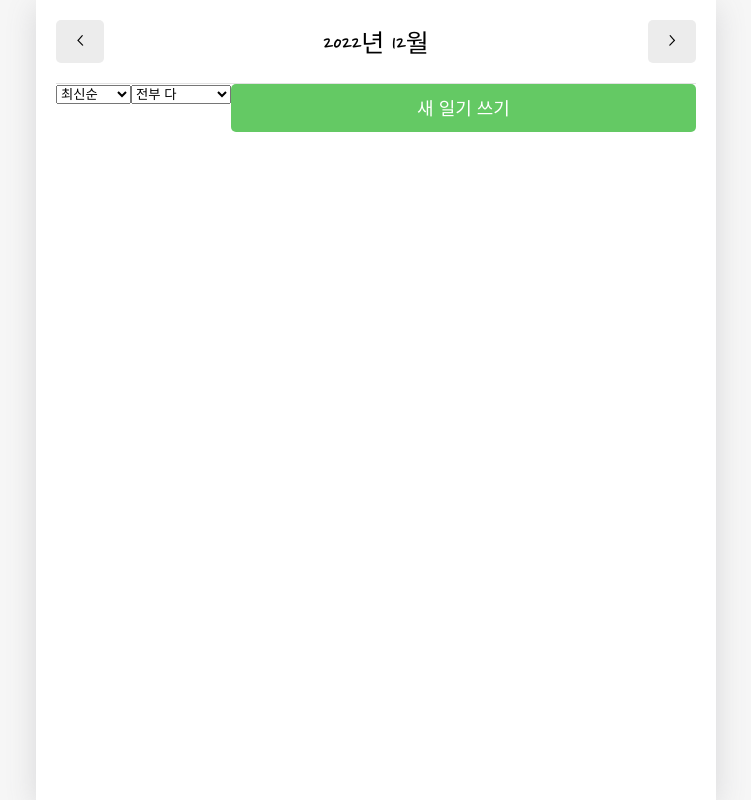
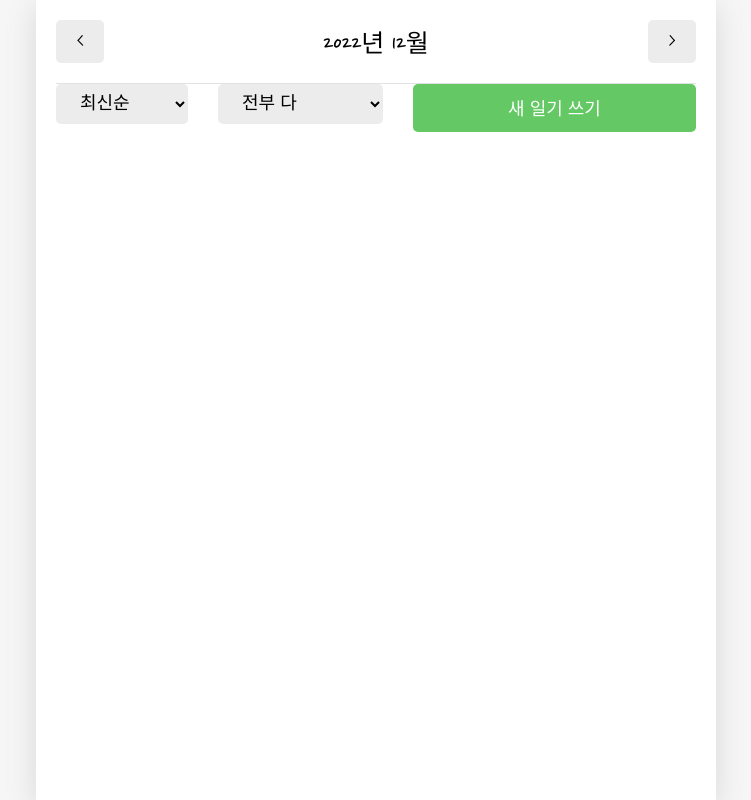
Before and after one commit to yeshforest/emotion-Diary, a React (Create React App) app: page / in a window 1280 px wide. Shown: the whole page, without its empty margins (264-1015 px from the left). Built offline with nearby package versions, Linux system fonts and the light colour scheme; a web font is replaced by a local one.

Commit message:
[feat] add style ControlMenu in DiaryList

```diff
--- a/src/App.css
+++ b/src/App.css
@@ -112,3 +112,18 @@ header button {
 .DiaryList .menu_wrapper .right_col button {
   width: 100%;
 }
+.DiaryList .ControlMenu {
+  margin-right: 30px;
+  border: none;
+  border-radius: 5px;
+  background-color: #ececec;
+
+  padding-top: 10px;
+  padding-bottom: 10px;
+  padding-left: 20px;
+  padding-right: 20px;
+
+  cursor: pointer;
+  font-family: "Nanum Pen Script";
+  font-size: 18px;
+}
```
